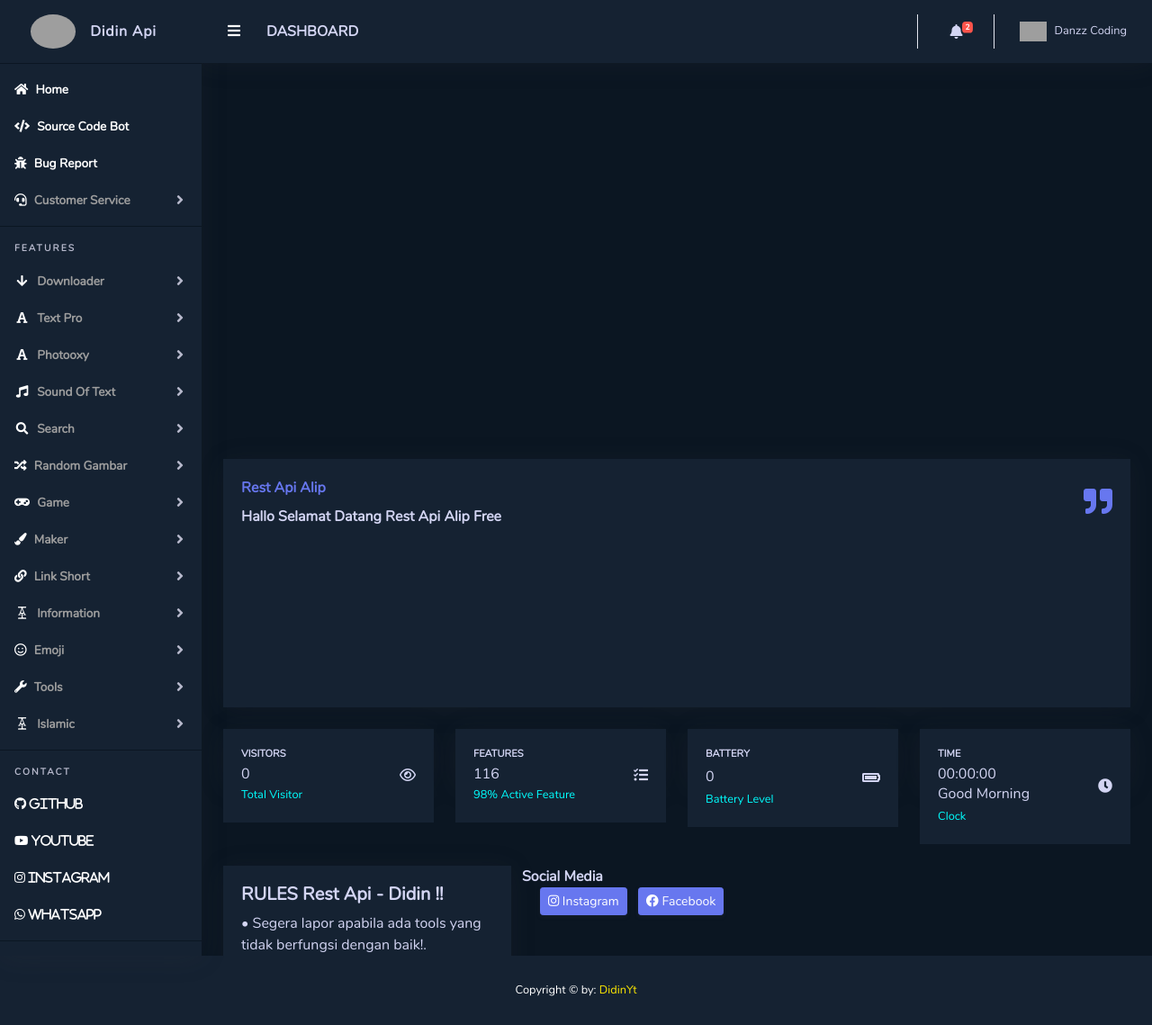
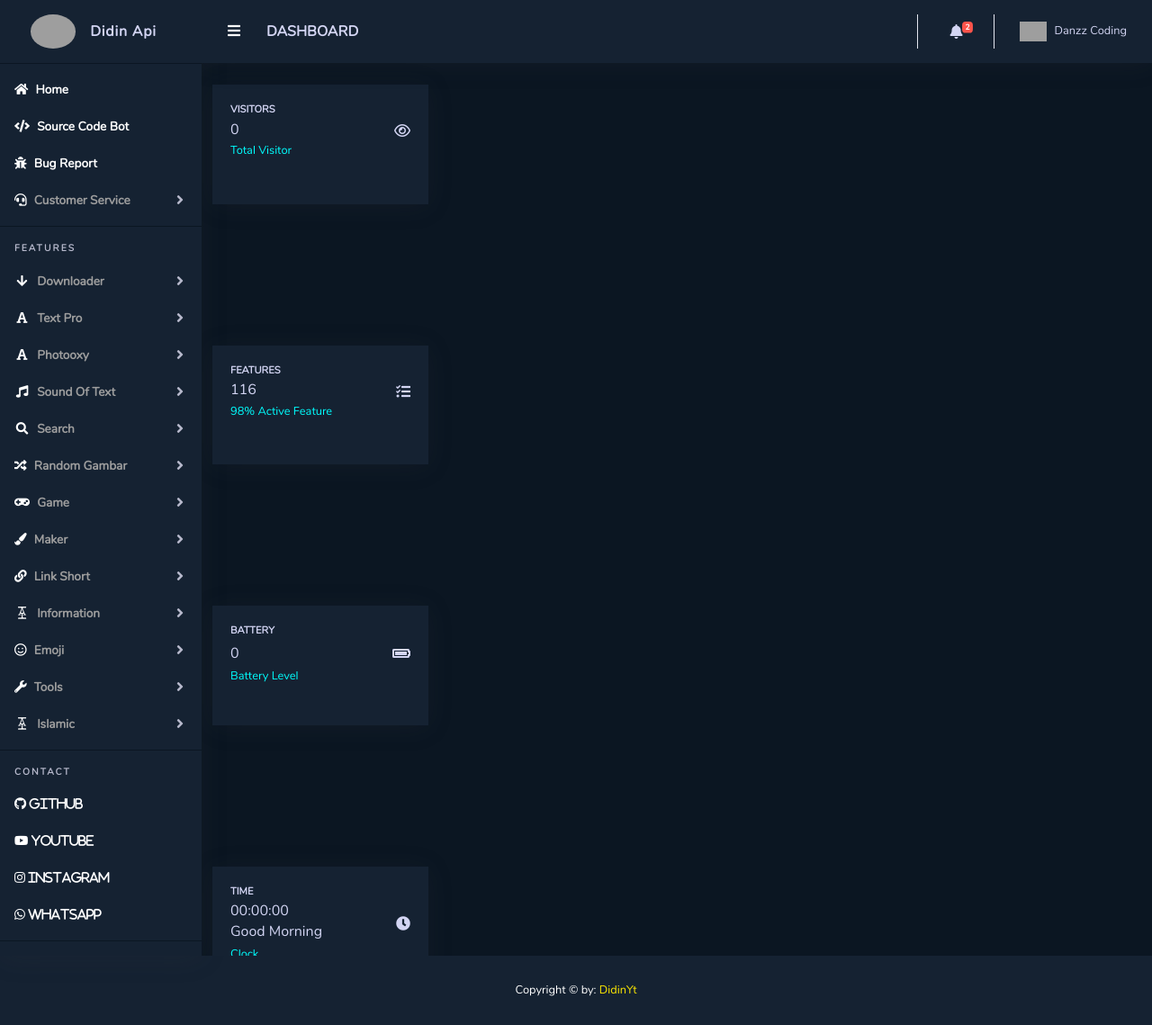
Before and after one commit to DidinDev/anjayalok, a plain HTML site: page view/docs.html in a window 1280 px wide. Shown: the whole page at 90% size. Drawn offline with Linux system fonts and the light colour scheme; files that its build step writes are made by us from their sources; no server answers; grey boxes are pictures that could not be loaded; files whose address does not match are found by name; a web font is replaced by a local one.

Commit message:
Add files via upload

```diff
--- a/view/docs.html
+++ b/view/docs.html
@@ -472,24 +472,6 @@
             </li>
           </ul>
         </nav>
-                <div class="container-fluid" id="container-wrapper">
-                    <div class="card h-50 mb-4">
-                        <div class="card-body">
-                            <div class="row align-items-center">
-                                <div class="col mr-2">
-                                    <div class="text-md-left font-weight-bold mb-2 text-primary">Rest Api Alip </div>
-                                    <div class="text-sm-left mb-0 font-weight-bold">Hallo Selamat Datang Rest Api Alip Free
-                                    </div>
-                                </div>
-                                <div class="col-auto">
-                                    <i class="fas fa-quote-right fa-2x text-primary"></i>
-                                </div>
-                            </div>
-                        </div>
-                    </div>
-
-                    <div class="row mb-3">
-
                         <div class="col-xl-3 col-md-6 mb-4">
                             <div class="card h-50">
                                 <div class="card-body">
```
